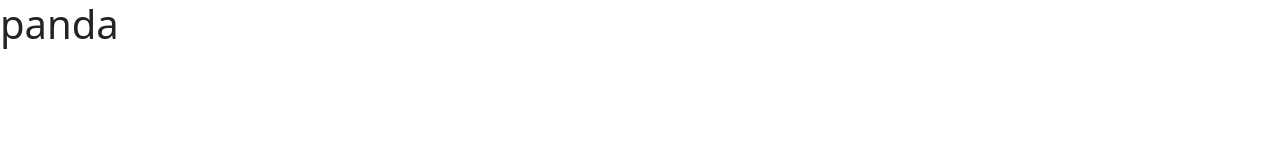
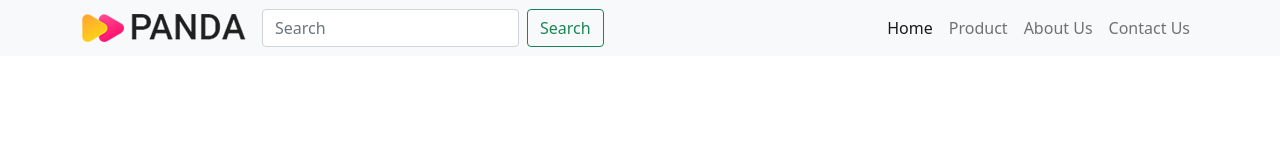
Before and after one commit to Rakibul-Hasan-max/panda-commerce-bootstrap, a plain HTML site: page index.html in a window 1280 px wide. Drawn offline with Linux system fonts and the light colour scheme.

Commit message:
header commit

```diff
--- a/index.html
+++ b/index.html
@@ -9,7 +9,44 @@
     <link rel="stylesheet" href="css/bootstrap.min.css">
 </head>
 <body>
-    <h1>panda</h1>
+    <!-- header start -->
+    <header>
+        <nav class="navbar navbar-expand-lg navbar-light bg-light">
+            <div class="container">
+                <a class="navbar-brand" href="#"><img src="images/logo.png" alt="" class="d-inline-block align-text-top"></a>
+                <button class="navbar-toggler" type="button" data-bs-toggle="collapse" data-bs-target="#navbarSupportedContent" aria-controls="navbarSupportedContent" aria-expanded="false" aria-label="Toggle navigation">
+                <span class="navbar-toggler-icon"></span>
+                </button>
+                <form class="d-flex">
+                    <input class="form-control me-2" type="search" placeholder="Search" aria-label="Search">
+                    <button class="btn btn-outline-success" type="submit">Search</button>
+                </form>
+                <div class="collapse navbar-collapse" id="navbarSupportedContent">
+                    <ul class="navbar-nav ms-auto mb-2 mb-lg-0">
+                        <li class="nav-item">
+                            <a class="nav-link active" aria-current="page" href="#">Home</a>
+                        </li>
+                        <li class="nav-item">
+                            <a class="nav-link" href="#">Product</a>
+                        </li>
+                        <li class="nav-item">
+                            <a class="nav-link" href="#">About Us</a>
+                        </li>
+                        <li class="nav-item">
+                            <a class="nav-link" href="#">Contact Us</a>
+                        </li>
+                    </ul>
+                </div>
+            </div>
+        </nav>
+    </header>
+    <!-- header end -->
+    <main>
+
+    </main>
+    <footer>
+
+    </footer>
     <!-- bootstrap script -->
     <script src="js/bootstrap.bundle.min.js"></script>
 </body>
```
